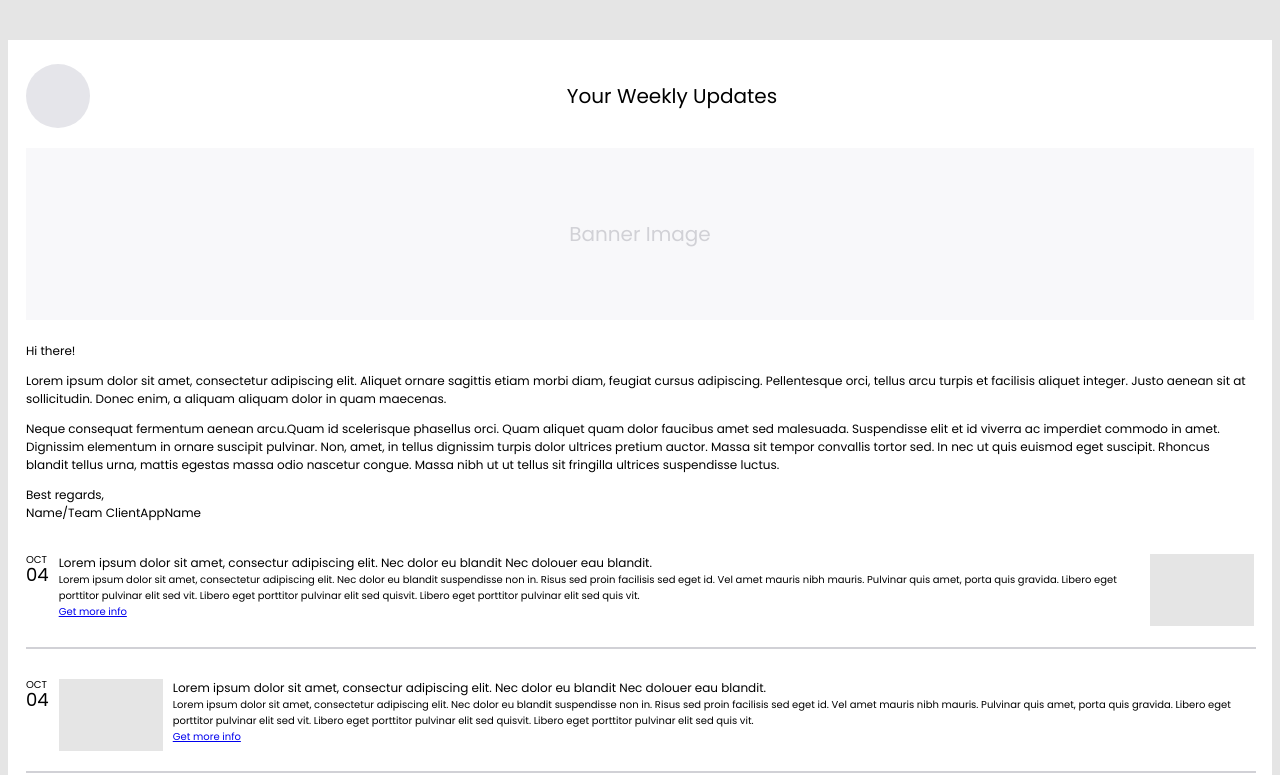
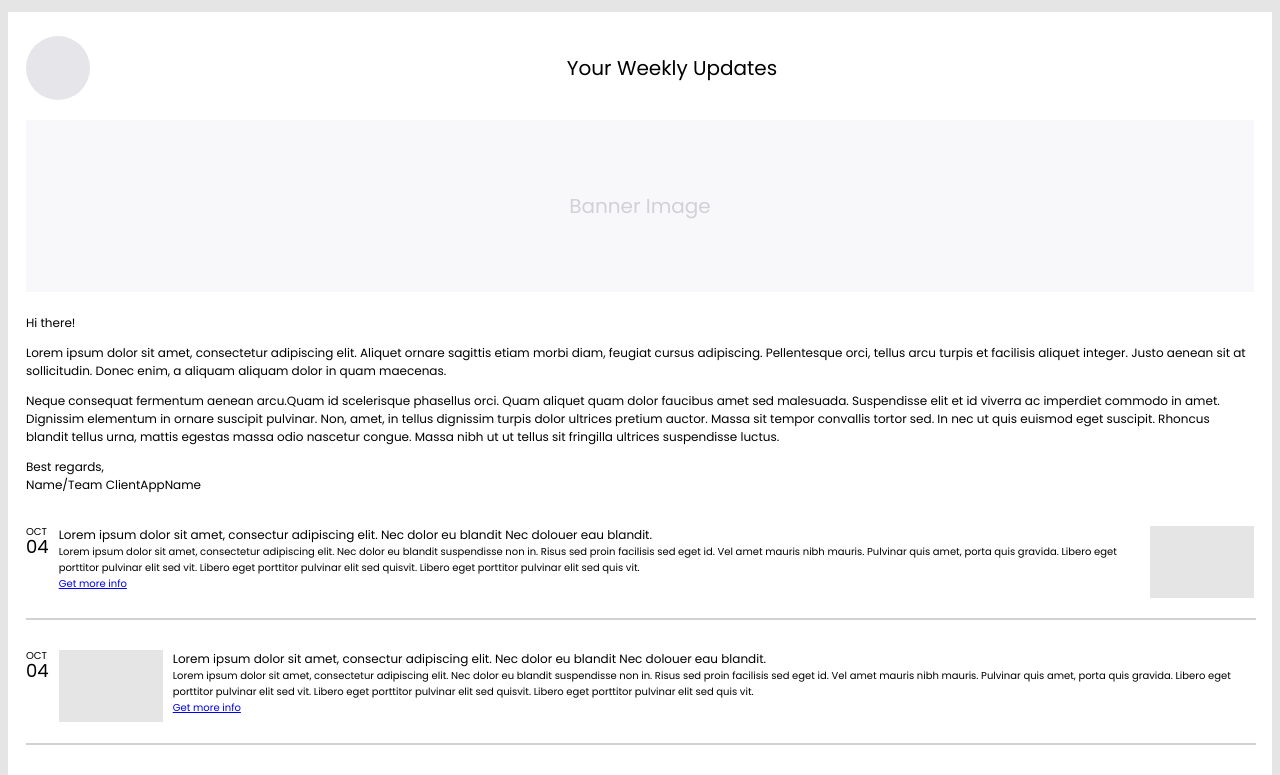
Before and after one commit to harshsomya004/NewsLetter-Template-Using-ReactJS-Project, a React (Create React App) app: page / in a window 1280 px wide. Shown: the top 775 px of the page. Built offline with nearby package versions, Linux system fonts and the light colour scheme.

Commit message:
padding changes

```diff
--- a/src/App.js
+++ b/src/App.js
@@ -12,7 +12,7 @@ export default function App() {
         margin-right: auto;
         background-color: white;
         /* height: 100vh; */
-        margin-top: 4ch;
+        margin-top: ${isMobile ? "6px": "12px"};
         display: flex;
         flex-direction: column;
         gap: 1ch;
@@ -65,7 +65,7 @@ export default function App() {
         }
         .date {
           display: flex;
-          flex-direction: ${isMobile ? "row" : "column"};
+          flex-direction: ${isMobile ? "column" : "column"};
         }
         .content {
           font-size: 10px;
```
